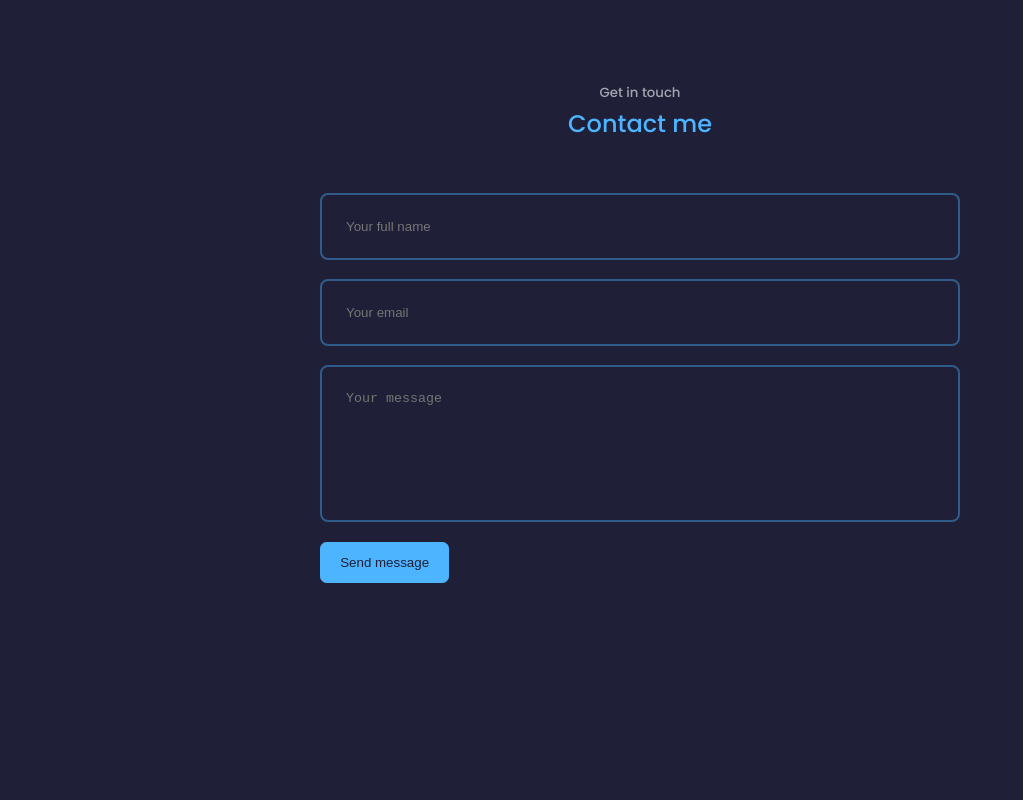
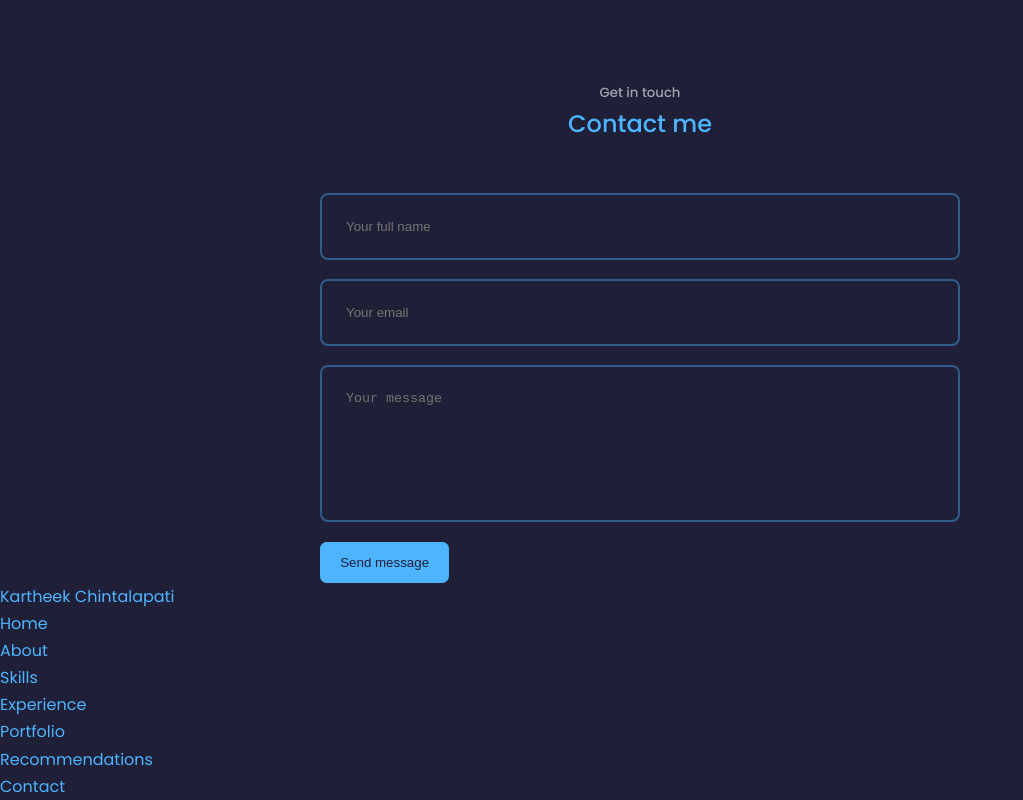
Before and after one commit to carteak004/kartheek-dev, a React (Create React App) app: page / in a window 1280 px wide. Shown: the part 4515-5315 px from the top of the page, without its empty margins (0-1023 px from the left). Before the commit the page ends 5098 px from the top, so only its background shows below. Built offline with nearby package versions, Linux system fonts and the light colour scheme.

Commit message:
added footer to the main page

```diff
--- a/src/App.tsx
+++ b/src/App.tsx
@@ -2,6 +2,7 @@ import React from 'react'
 import About from 'pages/about'
 import Contact from 'pages/contact'
 import Experience from 'pages/experience'
+import Footer from 'pages/footer'
 import Intro from 'pages/intro'
 import Nav from 'pages/nav'
 import Portfolio from 'pages/portfolio'
@@ -19,6 +20,7 @@ const App = () => {
 			<Portfolio />
 			<Recommendations />
 			<Contact />
+			<Footer />
 		</>
 	)
 }
```
